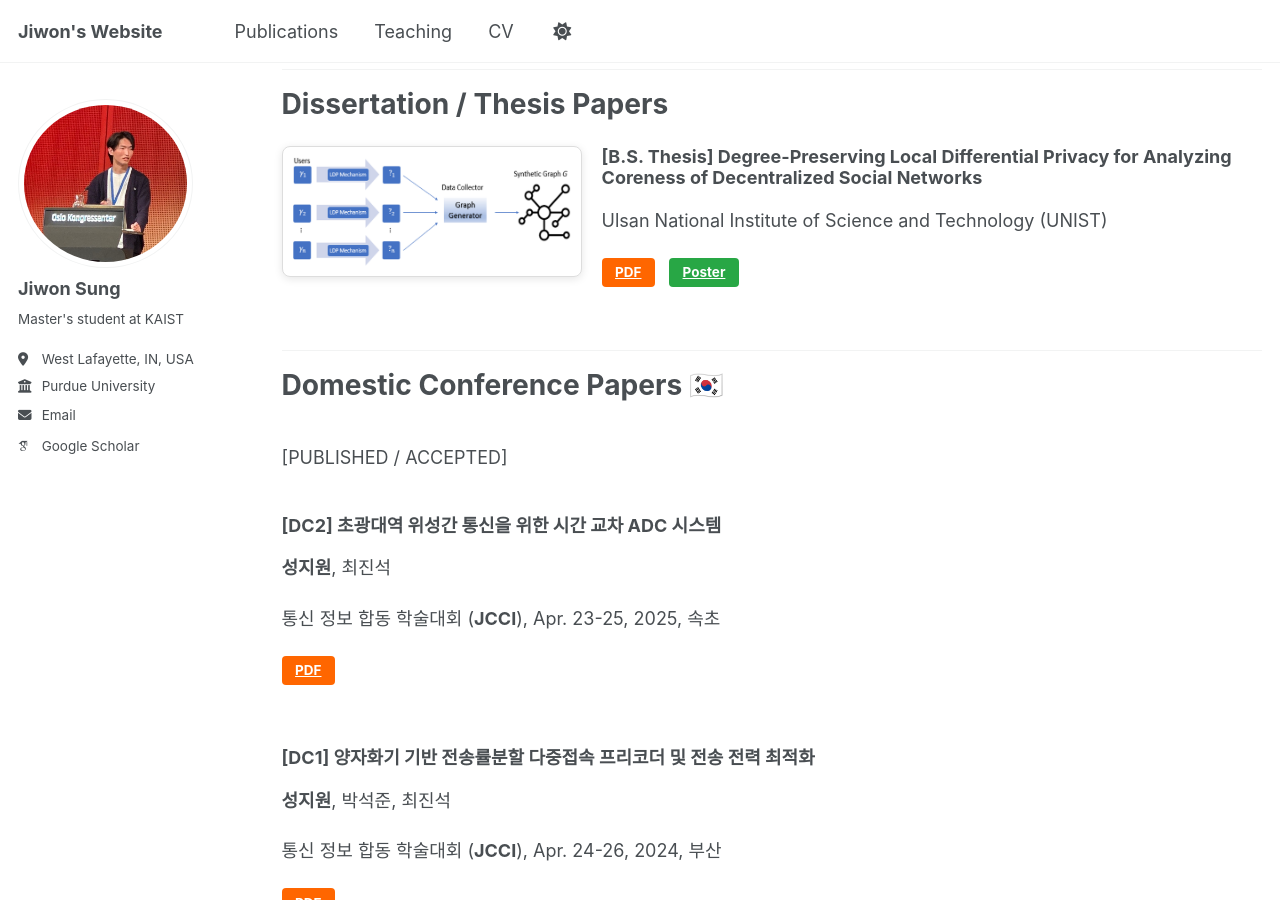
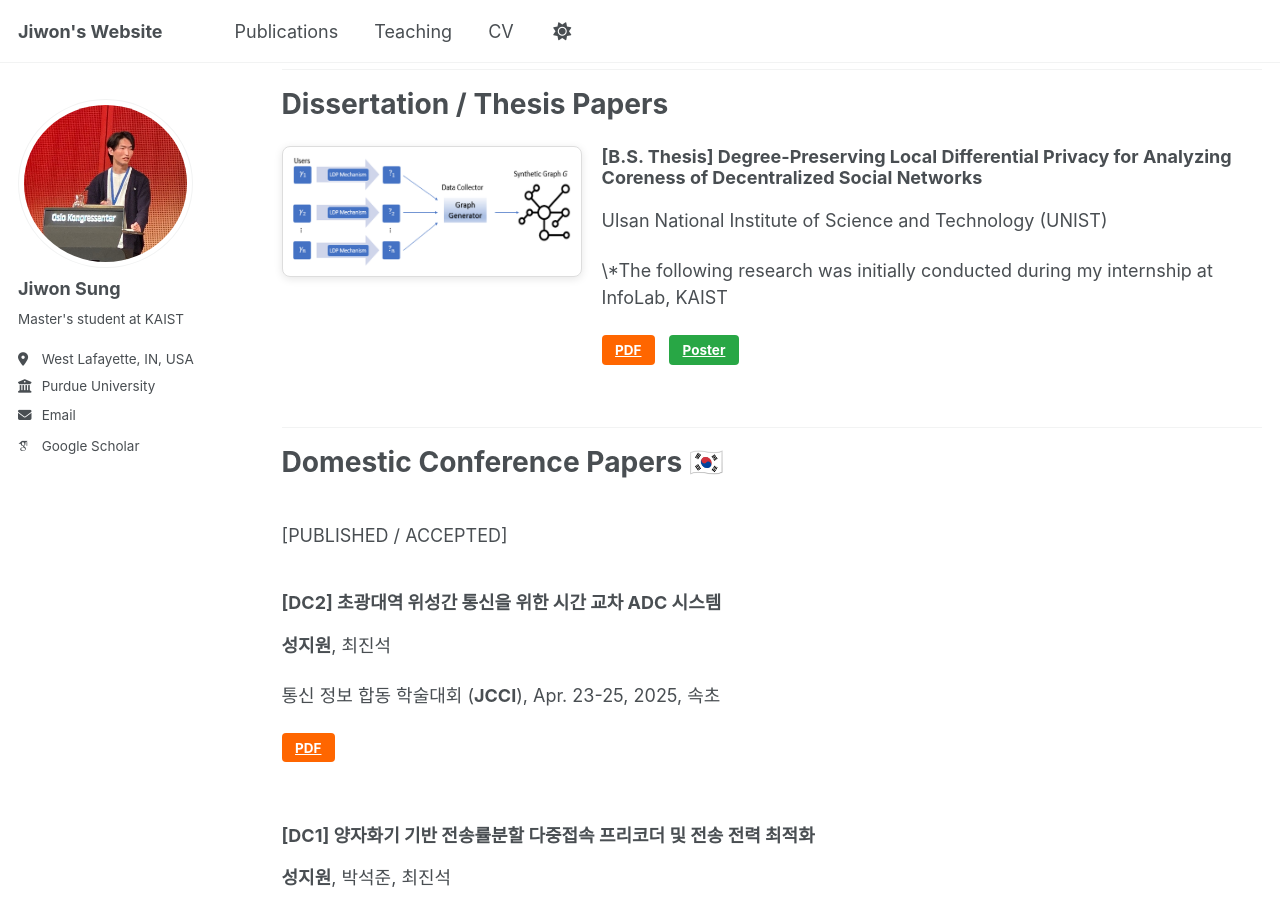
Before and after one commit to sunione/sunione.github.io, a Jekyll site: the page built from _pages/publications.md, in a window 1280 px wide and 900 px high, scrolled down 1456 px. Built offline with Jekyll 4.4.1, drawn with Linux system fonts in a browser that asks for light colours; some web fonts are replaced.

Commit message:
publications.md

```diff
--- a/_pages/publications.md
+++ b/_pages/publications.md
@@ -122,6 +122,7 @@ Dissertation / Thesis Papers
   <div>
     <h3 style="margin-top: 0;"> [B.S. Thesis] Degree-Preserving Local Differential Privacy for Analyzing Coreness of Decentralized Social Networks </h3>
     <p> Ulsan National Institute of Science and Technology (UNIST) </p>
+    <p> \*The following research was initially conducted during my internship at InfoLab, KAIST </p>
     <p>
       <a href="/files/UNIST_thesis.pdf" class="btn btn--pdf btn--small">PDF</a>
       <a href="/files/UNIST_thesis_poster.pdf" class="btn btn--slides btn--small">Poster</a>
```
